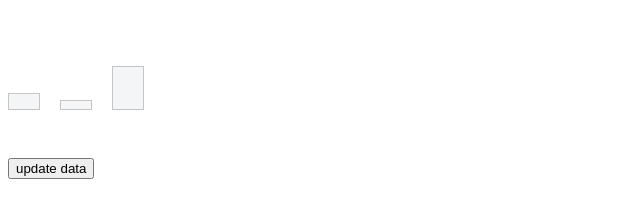
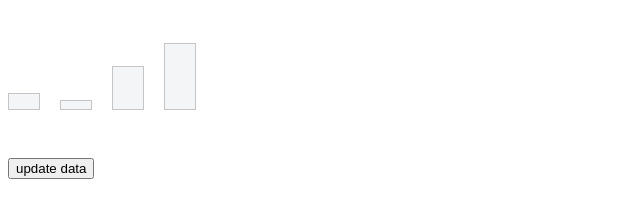
Before and after one commit to arun-karthikeyan/D3-Learning, a plain HTML site: page bar.html in a window 1280 px wide. Both pictures are taken after a click on the button "update data". Shown: the full height of the page, 0-640 px from the left. Drawn offline with Linux system fonts and the light colour scheme.

Commit message:
bar update III

```diff
--- a/bar.html
+++ b/bar.html
@@ -27,9 +27,9 @@
     });
 
     function updateData(){
-      // numbers[3] = 60;
-      // numbers.push(65);
+      numbers[3] = 60;
       numbers.splice(numbers.length-1,1);
+      numbers.push(65);
       var bars = d3.select('#chart')
         .selectAll('.bar')
         .data(numbers)
```
